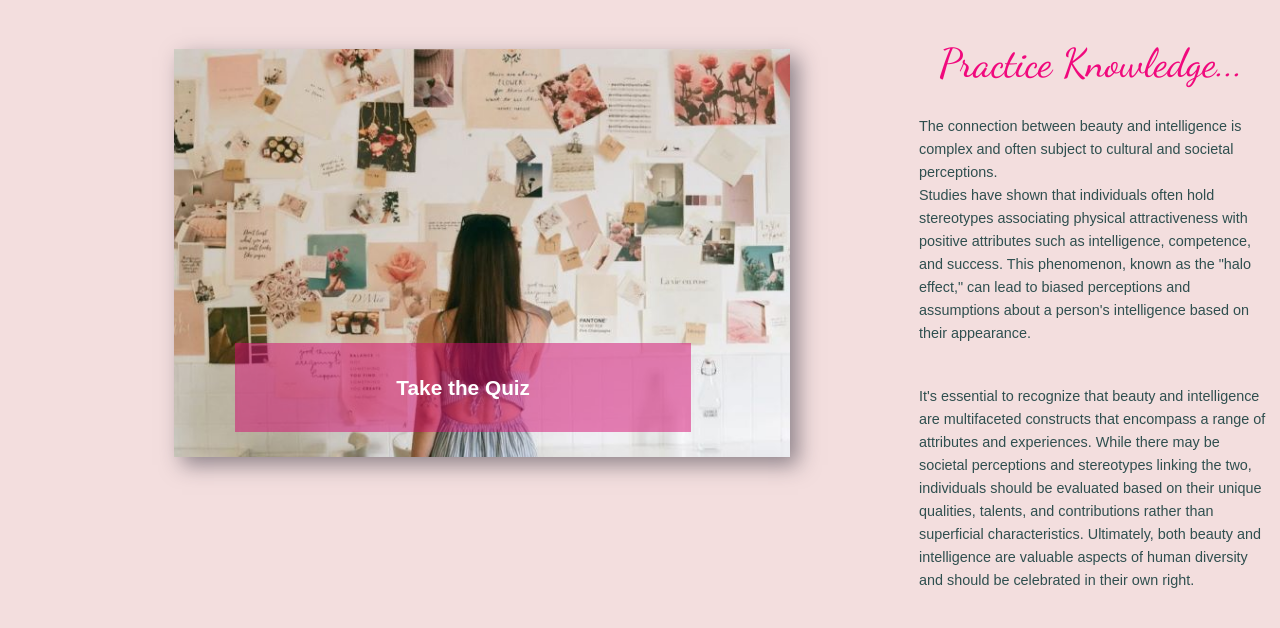
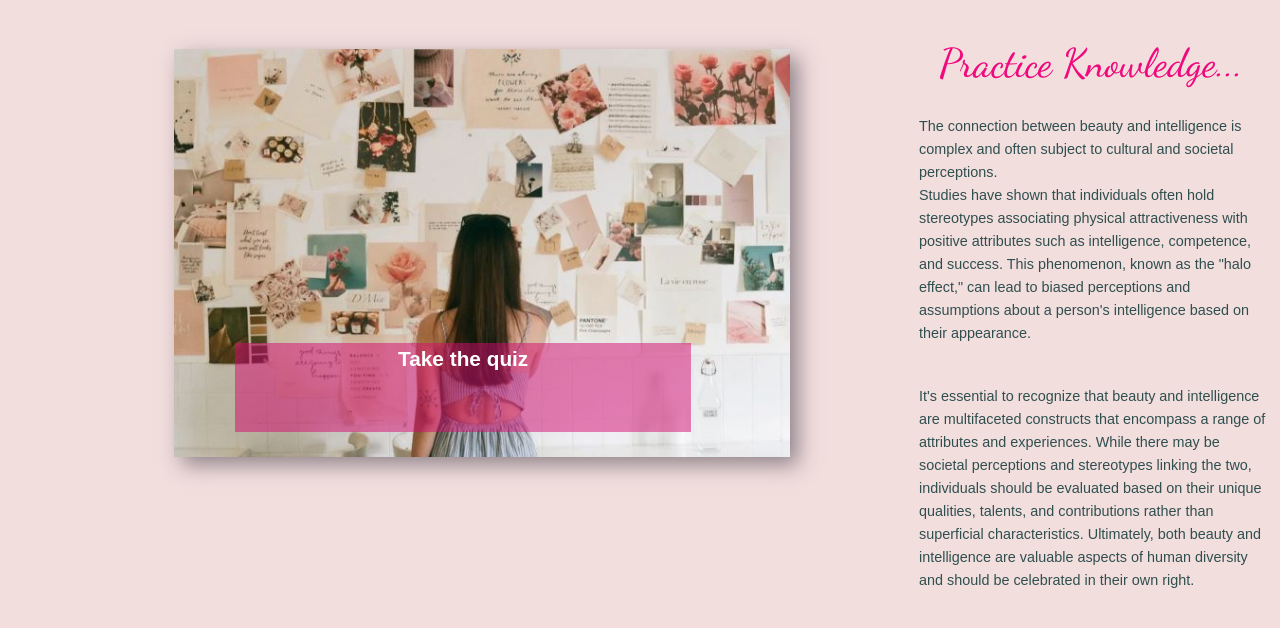
Before and after one commit to Lin2907/ciao-bella-blog, a Django app: page / in a window 1280 px wide. Shown: the part 2317-2945 px from the top of the page. Run offline with Django 4.2, Linux system fonts and the light colour scheme; some libraries are stand-ins or nearby versions; some web fonts are replaced.

Commit message:
Fix index.html to pass validator , update css due to changes

```diff
--- a/static/css/style.css
+++ b/static/css/style.css
@@ -229,16 +229,14 @@
          border:none;
          z-index: 100;
         background-color: rgba( 214,10,112, 0.5);
+        color:white;
+        text-decoration: none;
+        text-align: center;
         position:absolute;
         font-size: 130%;
         font-weight: bold;
         left: 12%;
         top:55%;
-      }
-
-      #quiz a {
-       color:white;
-       text-decoration: none;
       }
 
       .frame {
--- a/templates/index.html
+++ b/templates/index.html
@@ -72,10 +72,11 @@
   <div class="container recommend">
     <div class="row justify-content-around">
       <div class="col-lg-8 col-md-12 knowledge">
-        <img src="{% static 'images/quiz.jpg' %}" class="frame" alt="Quiz image">
-        <button id ="quiz">
-          <a href="https://lin2907.github.io/general-knowledge-quiz/" target="_blank" aria-label="Take the quiz">Take the Quiz </a>
-        </button>
+       <!----<a href="https://lin2907.github.io/general-knowledge-quiz/" target="_blank" aria-label="Take the quiz">-->
+          <img src="{% static 'images/quiz.jpg' %}" class="frame" alt="Quiz image">
+
+          <!--<button id ="quiz" style="color:white">Take the quiz by clicking on the image</button>-->
+          <a href="https://lin2907.github.io/general-knowledge-quiz/" target="_blank" aria-label="Take the quiz" id="quiz">Take the quiz</a>
         </div>
         <div class="col-lg-4 col-md-12">
           <h3> Practice Knowledge...</h3>
```
Also changed, not shown: home_page/templates/home_page/index.html (+4 -3 lines), 1 other file.
